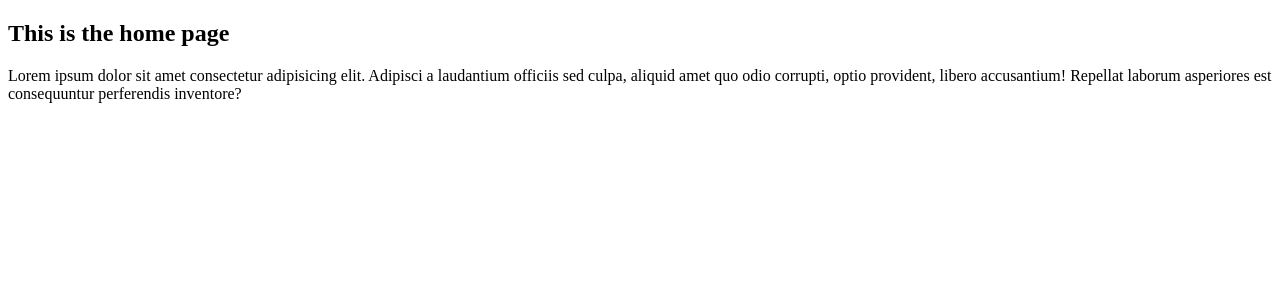
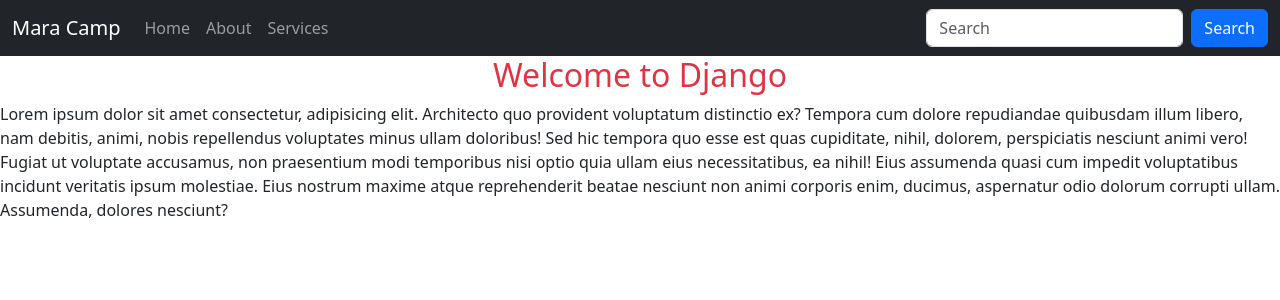
Before and after one commit to Ndungu-Jn/main_app, a Django app: page / in a window 1280 px wide. Shown: the top 300 px of the page. Run offline with Django 5.2, Linux system fonts and the light colour scheme.

Commit message:
templatnig in djnago

```diff
--- a/main_app/views.py
+++ b/main_app/views.py
@@ -7,4 +7,13 @@ def about(request):
     return render(request, 'about.html')
 
 def services(request):
-    return render(request, 'services.html')
+    our_services = ["Bush camps", "Ballon Tours", "firecamps", "color festivals"]
+    price = 10000
+    date = '15-11-2024'
+    return render(request, 'services.html', {"services": our_services, "price":price, "date":date})
+
+
+#dislpay data in our pages
+#loops
+#if statements
+#Templating engine language
--- a/templates/home.html
+++ b/templates/home.html
@@ -1,17 +1,24 @@
-<!DOCTYPE html>
-<html lang="en">
-  <head>
-    <meta charset="UTF-8" />
-    <meta name="viewport" content="width=device-width, initial-scale=1.0" />
-    <title>Home</title>
-  </head>
-  <body>
-    <h2>This is the home page</h2>
-    <p>
-      Lorem ipsum dolor sit amet consectetur adipisicing elit. Adipisci a
-      laudantium officiis sed culpa, aliquid amet quo odio corrupti, optio
-      provident, libero accusantium! Repellat laborum asperiores est
-      consequuntur perferendis inventore?
-    </p>
-  </body>
-</html>
+{% extends 'master.html' %}
+
+{% block title %}
+<title>Home</title>
+
+{% endblock %}
+
+{% block content %}
+
+<h2 class="text-center text-danger">Welcome to Django</h2>
+<p>
+  Lorem ipsum dolor sit amet consectetur, adipisicing elit. Architecto quo
+  provident voluptatum distinctio ex? Tempora cum dolore repudiandae quibusdam
+  illum libero, nam debitis, animi, nobis repellendus voluptates minus ullam
+  doloribus! Sed hic tempora quo esse est quas cupiditate, nihil, dolorem,
+  perspiciatis nesciunt animi vero! Fugiat ut voluptate accusamus, non
+  praesentium modi temporibus nisi optio quia ullam eius necessitatibus, ea
+  nihil! Eius assumenda quasi cum impedit voluptatibus incidunt veritatis ipsum
+  molestiae. Eius nostrum maxime atque reprehenderit beatae nesciunt non animi
+  corporis enim, ducimus, aspernatur odio dolorum corrupti ullam. Assumenda,
+  dolores nesciunt?
+</p>
+
+{% endblock content %}
--- /dev/null
+++ b/templates/master.html
@@ -0,0 +1,52 @@
+<!DOCTYPE html>
+<html lang="en">
+  <head>
+    <meta charset="UTF-8" />
+    <meta name="viewport" content="width=device-width, initial-scale=1.0" />
+
+    {% block title %}
+    <title>Master</title>
+    {% endblock %}
+
+    <link
+      href="https://cdn.jsdelivr.net/npm/bootstrap@5.3.3/dist/css/bootstrap.min.css"
+      rel="stylesheet"
+    />
+  </head>
+  <body>
+    <nav class="navbar navbar-expand-sm navbar-dark bg-dark">
+      <div class="container-fluid">
+        <a class="navbar-brand" href="{% url 'home' %}">Mara Camp</a>
+        <button
+          class="navbar-toggler"
+          type="button"
+          data-bs-toggle="collapse"
+          data-bs-target="#mynavbar"
+        >
+          <span class="navbar-toggler-icon"></span>
+        </button>
+        <div class="collapse navbar-collapse" id="mynavbar">
+          <ul class="navbar-nav me-auto">
+            <li class="nav-item">
+              <a class="nav-link" href="{% url 'home' %}">Home</a>
+            </li>
+            <li class="nav-item">
+              <a class="nav-link" href="{% url  'about' %}">About</a>
+            </li>
+            <li class="nav-item">
+              <a class="nav-link" href="{% url 'services' %}">Services</a>
+            </li>
+          </ul>
+          <form class="d-flex">
+            <input class="form-control me-2" type="text" placeholder="Search" />
+            <button class="btn btn-primary" type="button">Search</button>
+          </form>
+        </div>
+      </div>
+    </nav>
+
+    {% block content %}
+
+    {% endblock %}
+  </body>
+</html>
```
Also changed, not shown: templates/about.html (+27 -11 lines), templates/services.html (+33 -11 lines), db.sqlite3.
